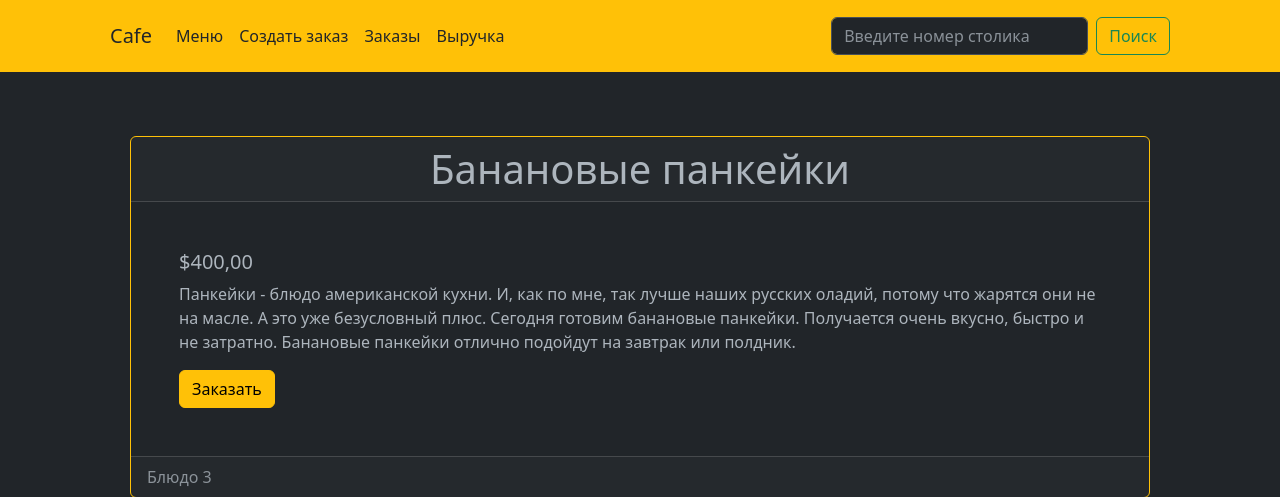
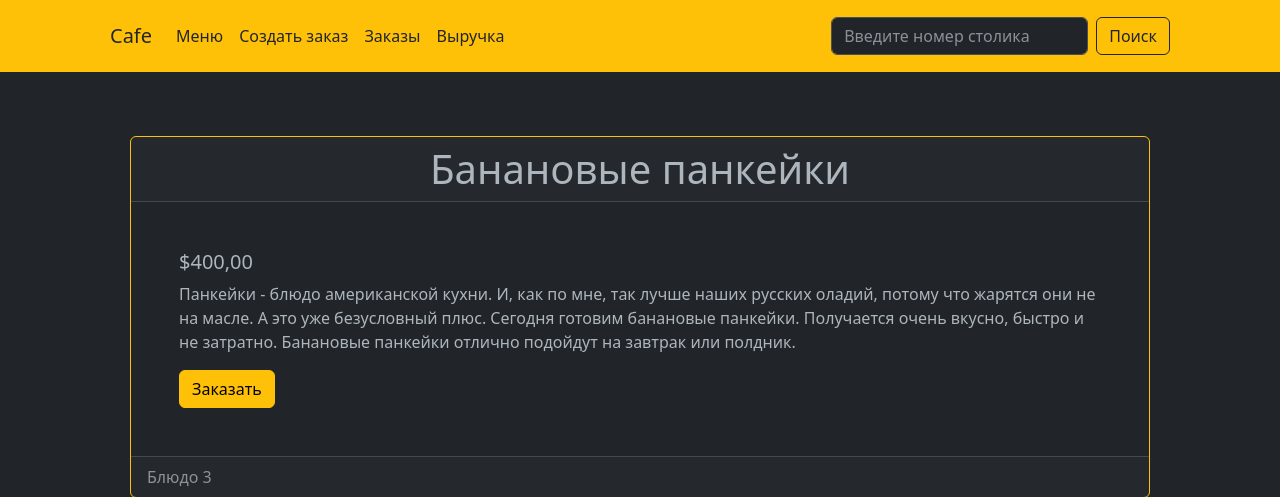
Before and after one commit to bissaliev/CafeOrderManagement, a Django app: page /menu/3/ in a window 1280 px wide. Shown: the top 497 px of the page. Run offline with Django 5.2, Linux system fonts and the light colour scheme; data comes from the database, SQL or seed files in the repository; some libraries are stand-ins or nearby versions.

Commit message:
Изменил стиль кнопки поиска

```diff
--- a/cafe/menu/templates/base.html
+++ b/cafe/menu/templates/base.html
@@ -39,7 +39,7 @@
                             </ul>
                             <form class="d-flex" role="search" action="{% url 'orders:order_list' %}">
                                 <input name="table_number" class="form-control me-2" type="search" placeholder="Введите номер столика" aria-label="Поиск">
-                                <button class="btn btn-outline-success" type="submit">Поиск</button>
+                                <button class="btn btn-outline-dark" type="submit">Поиск</button>
                             </form>
                         </div>
                     </div>
```
